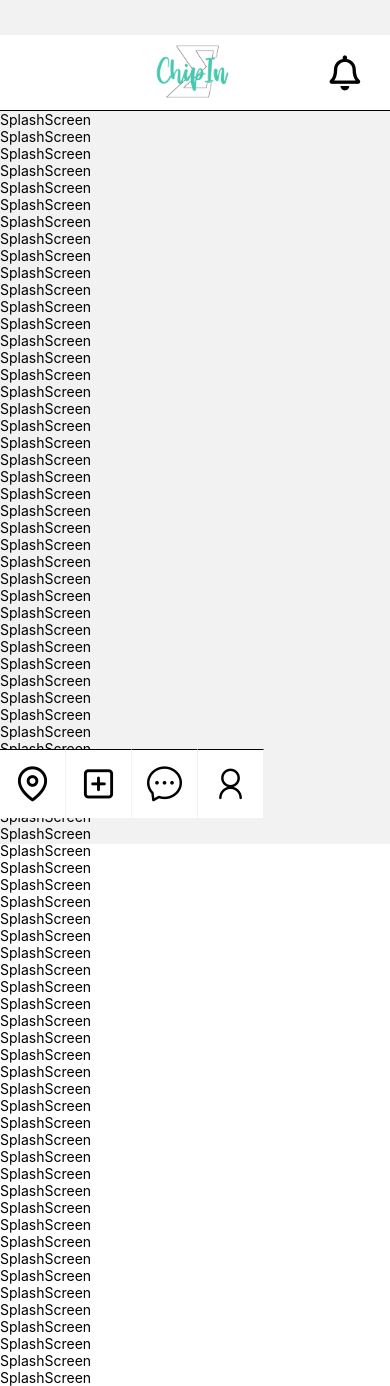
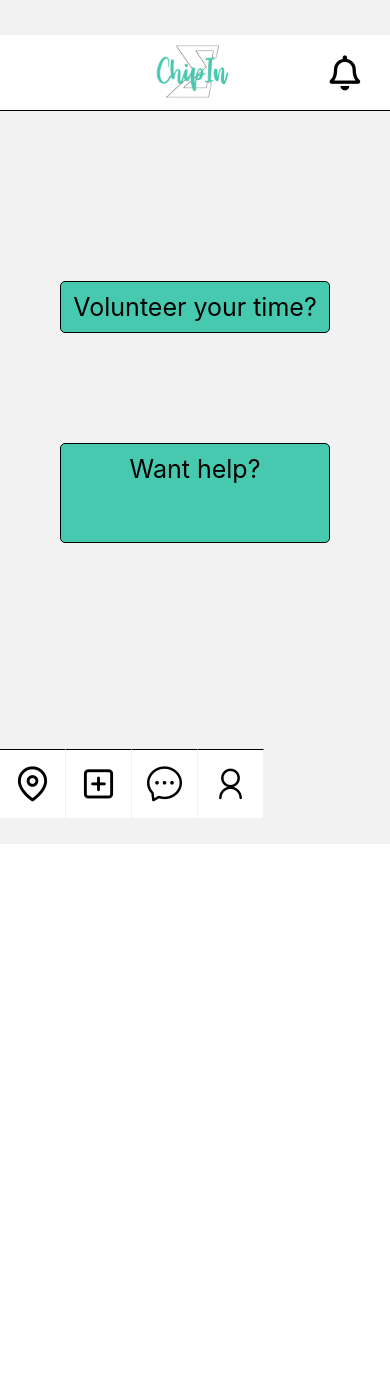
Before and after one commit to davegreensmith/northcoders-final-project, a React Native app: screen /Splash in a window 390 px wide. After the commit the page ends 844 px from the top, so only its background shows below. Built offline with nearby package versions, Linux system fonts and the light colour scheme; no server answers.

Commit message:
completed styling for splashscreen

```diff
--- a/components/SplashScreen.jsx
+++ b/components/SplashScreen.jsx
@@ -5,93 +5,67 @@ import {
   Text,
   View,
   Pressable,
-  ScrollView,
+  ScrollView
 } from "react-native";
 import Header from "./Header";
 import NavBar from "./NavBar";
 
-export default function SplashScreen({navigation}) {
+export default function SplashScreen({ navigation }) {
+  function handleGiveHelpPress() {
+    navigation.navigate("Map");
+  }
+
+  function wantHelpPress() {
+    navigation.navigate("Add Errand");
+  }
   return (
     <View>
       <Header />
-      <ScrollView>
-        <Text>SplashScreen</Text>
-        <Text>SplashScreen</Text>
-        <Text>SplashScreen</Text>
-        <Text>SplashScreen</Text>
-        <Text>SplashScreen</Text>
-        <Text>SplashScreen</Text>
-        <Text>SplashScreen</Text>
-        <Text>SplashScreen</Text>
-        <Text>SplashScreen</Text>
-        <Text>SplashScreen</Text>
-        <Text>SplashScreen</Text>
-        <Text>SplashScreen</Text>
-        <Text>SplashScreen</Text>
-        <Text>SplashScreen</Text>
-        <Text>SplashScreen</Text>
-        <Text>SplashScreen</Text>
-        <Text>SplashScreen</Text>
-        <Text>SplashScreen</Text>
-        <Text>SplashScreen</Text>
-        <Text>SplashScreen</Text>
-        <Text>SplashScreen</Text>
-        <Text>SplashScreen</Text>
-        <Text>SplashScreen</Text>
-        <Text>SplashScreen</Text>
-        <Text>SplashScreen</Text>
-        <Text>SplashScreen</Text>
-        <Text>SplashScreen</Text>
-        <Text>SplashScreen</Text>
-        <Text>SplashScreen</Text>
-        <Text>SplashScreen</Text>
-        <Text>SplashScreen</Text>
-        <Text>SplashScreen</Text>
-        <Text>SplashScreen</Text>
-        <Text>SplashScreen</Text>
-        <Text>SplashScreen</Text>
-        <Text>SplashScreen</Text>
-        <Text>SplashScreen</Text>
-        <Text>SplashScreen</Text>
-        <Text>SplashScreen</Text>
-        <Text>SplashScreen</Text>
-        <Text>SplashScreen</Text>
-        <Text>SplashScreen</Text>
-        <Text>SplashScreen</Text>
-        <Text>SplashScreen</Text>
-        <Text>SplashScreen</Text>
-        <Text>SplashScreen</Text>
-        <Text>SplashScreen</Text>
-        <Text>SplashScreen</Text>
-        <Text>SplashScreen</Text>
-        <Text>SplashScreen</Text>
-        <Text>SplashScreen</Text>
-        <Text>SplashScreen</Text>
-        <Text>SplashScreen</Text>
-        <Text>SplashScreen</Text>
-        <Text>SplashScreen</Text>
-        <Text>SplashScreen</Text>
-        <Text>SplashScreen</Text>
-        <Text>SplashScreen</Text>
-        <Text>SplashScreen</Text>
-        <Text>SplashScreen</Text>
-        <Text>SplashScreen</Text>
-        <Text>SplashScreen</Text>
-        <Text>SplashScreen</Text>
-        <Text>SplashScreen</Text>
-        <Text>SplashScreen</Text>
-        <Text>SplashScreen</Text>
-        <Text>SplashScreen</Text>
-        <Text>SplashScreen</Text>
-        <Text>SplashScreen</Text>
-        <Text>SplashScreen</Text>
-        <Text>SplashScreen</Text>
-        <Text>SplashScreen</Text>
-        <Text>SplashScreen</Text>
-        <Text>SplashScreen</Text>
-        <Text>SplashScreen</Text>
+      <ScrollView contentContainerStyle={styles.container}>
+        <Pressable style={styles.volunteerButton} onPress={handleGiveHelpPress}>
+          <Text style={{ textAlign: "center", fontSize: 25 }}>
+            Volunteer your time?
+          </Text>
+        </Pressable>
+        <Pressable style={styles.helpButton} onPress={wantHelpPress}>
+          <Text style={{TextInput: "center", textAlign: "center", fontSize: 25 }}>Want help?</Text>
+        </Pressable>
       </ScrollView>
-      <NavBar navigation={navigation}/>
+      <NavBar navigation={navigation} />
     </View>
   );
 }
+
+const styles = StyleSheet.create({
+  volunteerButton: {
+    backgroundColor: "#47c9af",
+    borderColor: "#000",
+    borderWidth: 1,
+    borderRadius: 5,
+    width: 270,
+    margin: 20,
+    padding: 10,
+    marginBottom: 90,
+
+  },
+  helpButton: {
+    backgroundColor: "#47c9af",
+    borderColor: "#000",
+    borderWidth: 1,
+    borderRadius: 5,
+    width: 270,
+    height: 100,
+    margin: 20,
+    padding: 10,
+    marginTop:20,
+    textAlignVertical: "center",
+
+
+
+  },
+  container: {
+    alignItems: "center",
+    justifyContent: "center",
+    marginTop: 150
+  }
+});
```
